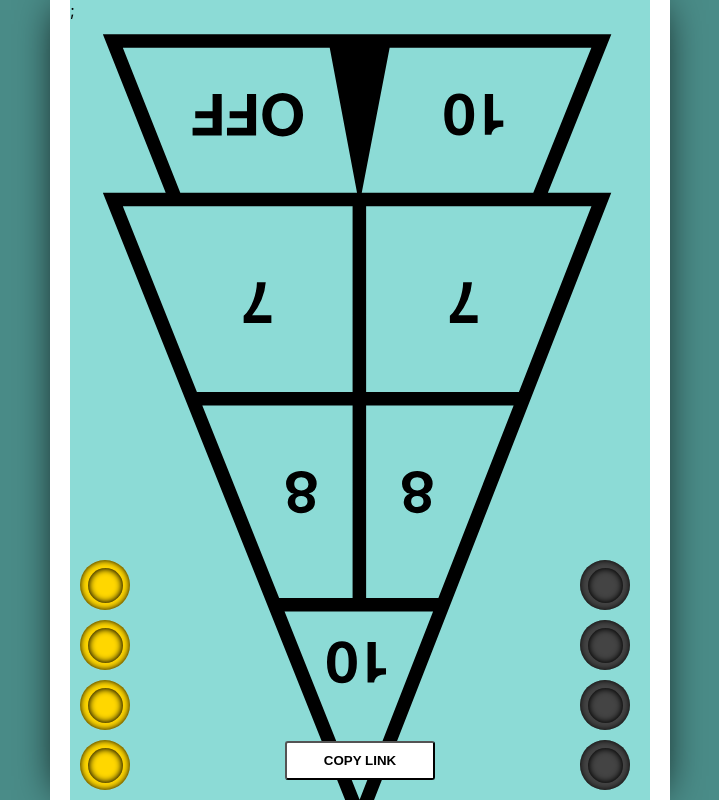
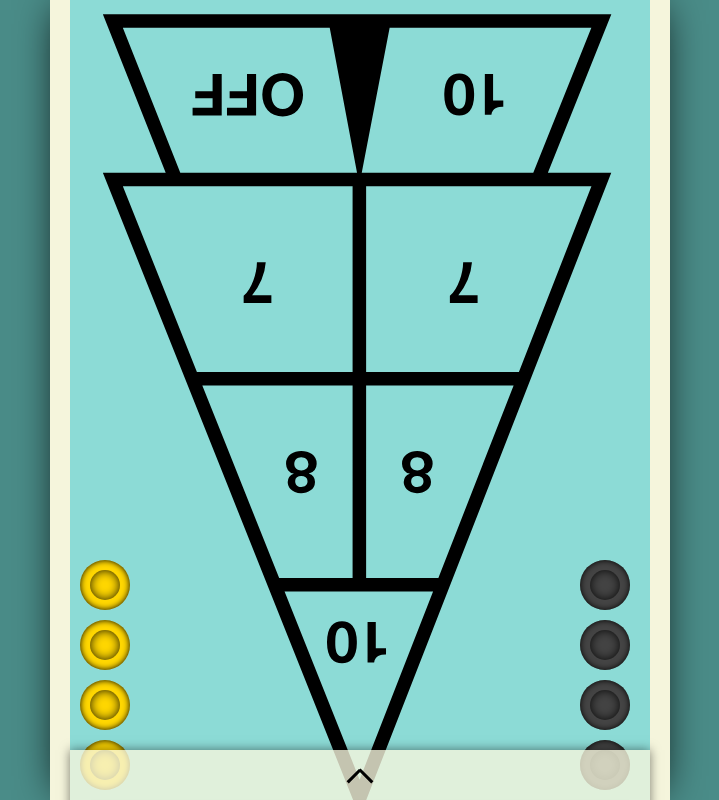
Before and after one commit to adamfratino/shufflebuddy, a React (Create React App) app: page / in a window 1280 px wide. Shown: the whole page, without its empty margins (280-999 px from the left). Built offline with nearby package versions, Linux system fonts and the light colour scheme.

Commit message:
begin menu style/functionality

```diff
--- a/public/index.html
+++ b/public/index.html
@@ -40,5 +40,6 @@
       To begin the development, run `npm start` or `yarn start`.
       To create a production bundle, use `npm run build` or `yarn build`.
     -->
+    <script src="https://cdnjs.cloudflare.com/ajax/libs/inobounce/0.2.0/inobounce.min.js"></script>
   </body>
 </html>
--- a/src/App.js
+++ b/src/App.js
@@ -2,13 +2,17 @@ import React, { useState, createRef } from 'react';
 import Draggable from 'react-draggable';
 import styled from 'styled-components';
 import { darkPrimary, lightPrimary, lightSecondary } from './colors';
-import { Board, Disc } from './components';
+import { Board, Caret, Disc } from './components';
 
 const BISCUIT_SIZE = 50;
 const biscuitCoordParams = new URLSearchParams(window.location.search);
 
 const App = () => {
   const linesCanvasRef = createRef();
+
+  const [linesEnabled, setLinesEnabled] = useState(true);
+  const [resetToggle, setResetToggle] = useState(false);
+  const [menuToggle, setMenuToggle] = useState(false);
 
   const [position] = useState({
     y1: {
@@ -51,6 +55,7 @@ const App = () => {
     const biscuitName = e.target.dataset.biscuit;
     const biscuitLine = document.querySelector(`.${biscuitName}`);
 
+    if (linesEnabled) {
       if (biscuitLine) {
         biscuitLine.remove();
       }
@@ -68,6 +73,7 @@ const App = () => {
           />
         </svg>
       `;
+    }
   };
 
   const handleStop = (e, el) => {
@@ -86,6 +92,22 @@ const App = () => {
     }
   }
 
+  const removeLines = () => linesCanvasRef.current.innerHTML = '';
+
+  const toggleLines = () => {
+    setLinesEnabled(!linesEnabled);
+    removeLines();
+  };
+
+  const resetBoard = () => {
+    setResetToggle(!resetToggle);
+    removeLines();
+  };
+
+  const toggleMenu = () => {
+    setMenuToggle(!menuToggle);
+  }
+
   return (
     <Container>
       <Court>
@@ -97,7 +119,7 @@ const App = () => {
             onStart={handleStart}
             onStop={handleStop}
             onDrag={handleDrag}
-            key={biscuit[0]}
+            key={`${biscuit[0]}_${resetToggle}`}
           >
             <div className="biscuit-container">
               <Disc
@@ -106,9 +128,16 @@ const App = () => {
               />
             </div>
           </Draggable>
-        )};
+        )}
         <Board />
-        <CopyButton onClick={copyToClipboard}>Copy Link</CopyButton>
+        <Menu className={menuToggle ? 'is-open' : ''}>
+          <Caret onClick={toggleMenu} />
+          <Button onClick={resetBoard}>Reset Biscuits</Button>
+          <Button onClick={toggleLines}>
+            {linesEnabled ? 'Disable Lines' : 'Enable Lines'}
+          </Button>
+          <Button onClick={copyToClipboard}>Copy Link to Clipboard</Button>
+        </Menu>
       </Court>
     </Container>
   );
@@ -151,8 +180,8 @@ const Court = styled.div`
   height: 100vh;
   max-width: 620px;
   box-shadow: 0 0 40px -10px black;
-  border-left: 20px solid white;
-  border-right: 20px solid white;
+  border-left: 20px solid beige;
+  border-right: 20px solid beige;
 
   @media (max-width: 620px) {
     border: none;
@@ -168,27 +197,6 @@ const Court = styled.div`
     &.react-draggable-dragging > span {
       transform: scale(1.3);
     }
-  }
-`;
-
-const CopyButton = styled.button`
-  appearance: none;
-  font-weight: 900;
-  border-radius: 3px;
-  text-transform: uppercase;
-  position: absolute;
-  bottom: 20px;
-  left: 0;
-  right: 0;
-  margin: 0 auto;
-  padding: 10px 20px;
-  width: 150px;
-  display: inline-block;
-  background-color: white;
-  transition: background-color 150ms ease;
-  cursor: pointer;
-  &:hover {
-    background-color: beige;
   }
 `;
 
@@ -209,3 +217,48 @@ const LinesCanvas = styled.div`
     height: 100%;
   }
 `;
+
+const Menu = styled.nav`
+  background-color: rgba(245, 245, 220, 0.8);
+  display: flex;
+  box-shadow: 0 0 10px 0 rgba(0, 0, 0, 0.5);
+  flex-direction: column;
+  padding: 0 20px 40px;
+  position: absolute;
+  bottom: 0;
+  z-index: 1000;
+  left: 0;
+  right: 0;
+  transform: translate3d(0, calc(100% - 50px), 0);
+  transition: transform 150ms ease-in-out;
+  &.is-open {
+    transform: translate3d(0, 0, 0);
+
+    svg {
+      transform: scaleY(1);
+    }
+  }
+`;
+
+const Button = styled.button`
+  appearance: none;
+  border: none;
+  font-weight: 900;
+  border-radius: 5px;
+  box-shadow: 0 0 10px 0 rgba(0, 0, 0, 0.5);
+  text-transform: uppercase;
+  padding: 15px 20px;
+  display: inline-block;
+  background-color: ${lightSecondary};
+  color: white;
+  text-shadow: 0 0 5px black;
+  transition: background-color 150ms ease;
+  cursor: pointer;
+  &:hover {
+    background-color: #ed2225;
+  }
+
+  &:not(:last-of-type) {
+    margin-bottom: 20px;
+  }
+`;
--- a/src/colors.js
+++ b/src/colors.js
@@ -1,3 +1,3 @@
 export const lightPrimary = `#8cdbd6`;
 export const darkPrimary = `#4a8c88`;
-export const lightSecondary = `#f47173`;
+export const lightSecondary = `#f03f41`;
--- /dev/null
+++ b/src/components/Caret.js
@@ -0,0 +1,28 @@
+import React from 'react';
+import styled from 'styled-components';
+
+const Caret = ({onClick}) => (
+  <CaretContainer onClick={onClick}>
+    <svg viewBox="0 0 26 19">
+      <path d="M13 12.49l-8-8M21 4.49l-8.35 8.35" stroke="black" strokeWidth="2px"></path>
+    </svg>
+  </CaretContainer>
+);
+
+export default Caret;
+
+const CaretContainer = styled.div`
+display: flex;
+justify-content: center;
+align-items: flex-start;
+padding-top: 10px;
+height: 60px;
+overflow: hidden;
+cursor: pointer;
+
+  svg {
+    transition: transform 150ms ease-in-out;
+    transform: scaleY(-1);
+    width: 40px;
+  }
+`;
--- a/src/components/Disc.js
+++ b/src/components/Disc.js
@@ -25,9 +25,9 @@ const StyledDisc = styled.span`
 
   & > span {
     pointer-events: none;
-    height: 70%;
-    width: 70%;
+    height: 60%;
+    width: 60%;
     border-radius: 50%;
-    box-shadow: 0 0 6px 1px black inset;
+    box-shadow: 0 0 11px -1px black inset;
   }
 `;
--- a/src/components/index.js
+++ b/src/components/index.js
@@ -1,7 +1,9 @@
 import Board from './Board';
+import Caret from './Caret';
 import Disc from './Disc';
 
 export {
   Board,
+  Caret,
   Disc,
 };
--- a/src/index.css
+++ b/src/index.css
@@ -1,11 +1,10 @@
-html {
-  overflow: hidden;
-  height: 100%;
+html,
+body {
+  overscroll-behavior: none;
+  -webkit-overflow-scrolling: touch;
 }
 
 body {
-  overflow: auto;
-  height: 100%;
   margin: 0;
   font-family: -apple-system, BlinkMacSystemFont, 'Segoe UI', 'Roboto', 'Oxygen',
     'Ubuntu', 'Cantarell', 'Fira Sans', 'Droid Sans', 'Helvetica Neue',
```
Also changed, not shown: 1 other file (tests, documents, lock files or other folders). Lines whose indentation alone changed are shown as unchanged.
